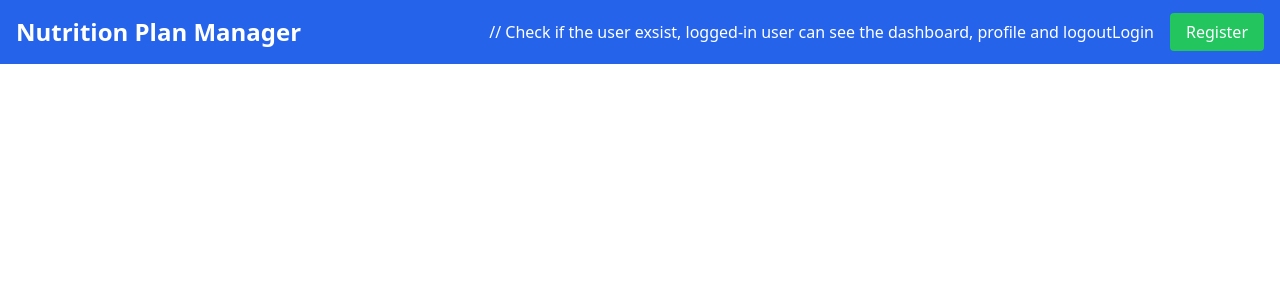
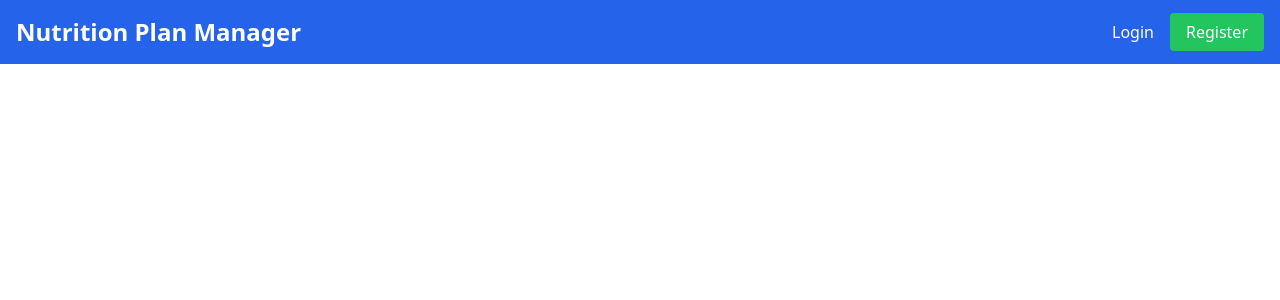
Before and after one commit to aliceee1221/Nutrition-Plan-Manager, a React (Create React App) app in the folder frontend/: page / in a window 1280 px wide. Shown: the top 300 px of the page. Built offline with nearby package versions, Linux system fonts and the light colour scheme.

Commit message:
NPM-14 fix UI error

```diff
--- a/frontend/src/components/Navbar.jsx
+++ b/frontend/src/components/Navbar.jsx
@@ -15,7 +15,7 @@ const Navbar = () => {
     <nav className="bg-blue-600 text-white p-4 flex justify-between items-center">
       <Link to="/" className="text-2xl font-bold">Nutrition Plan Manager</Link>
       <div>
-        // Check if the user exsist, logged-in user can see the dashboard, profile and logout
+        {/* Check if the user exsist, logged-in user can see the dashboard, profile and logout */}
         {user ? (
           <>
             {user.role === 'client' && (
```
